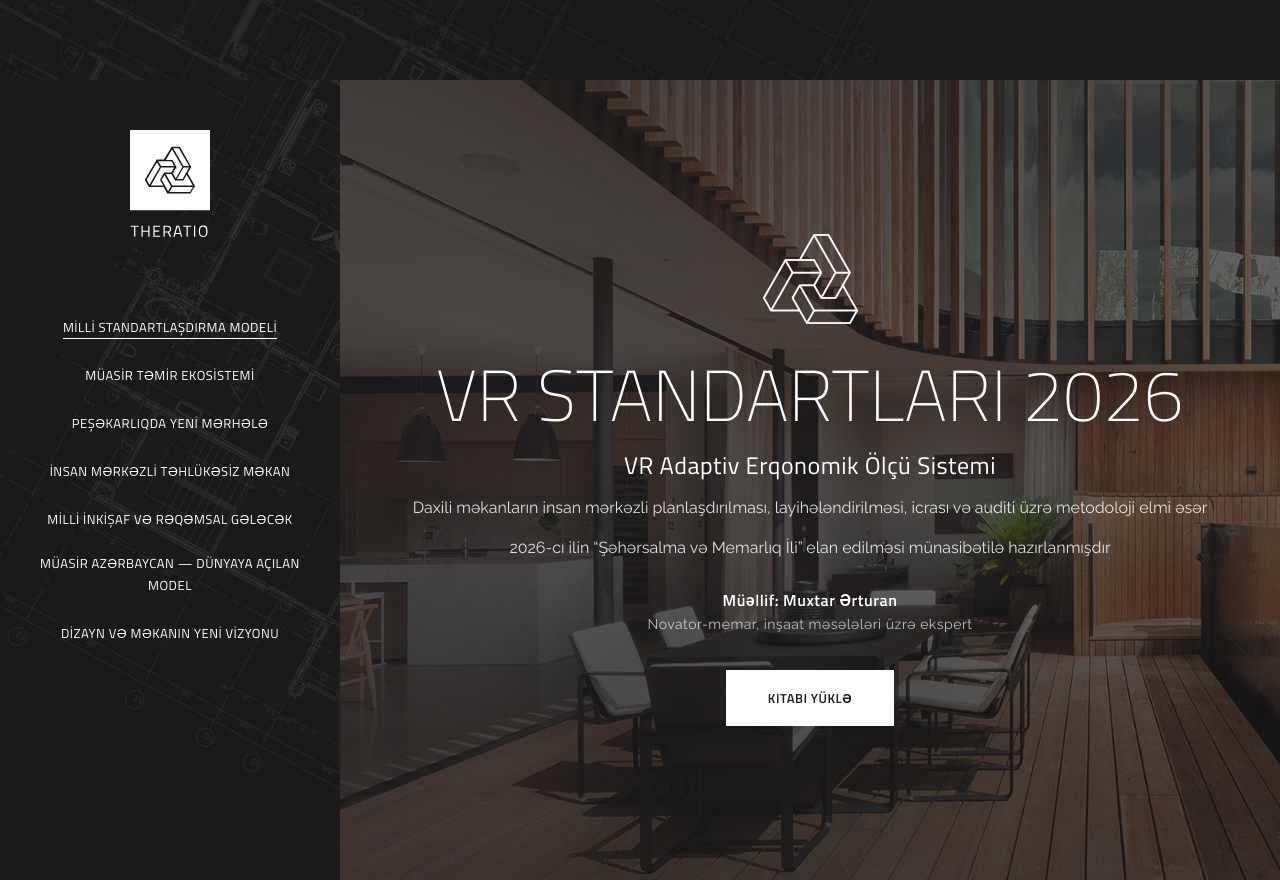
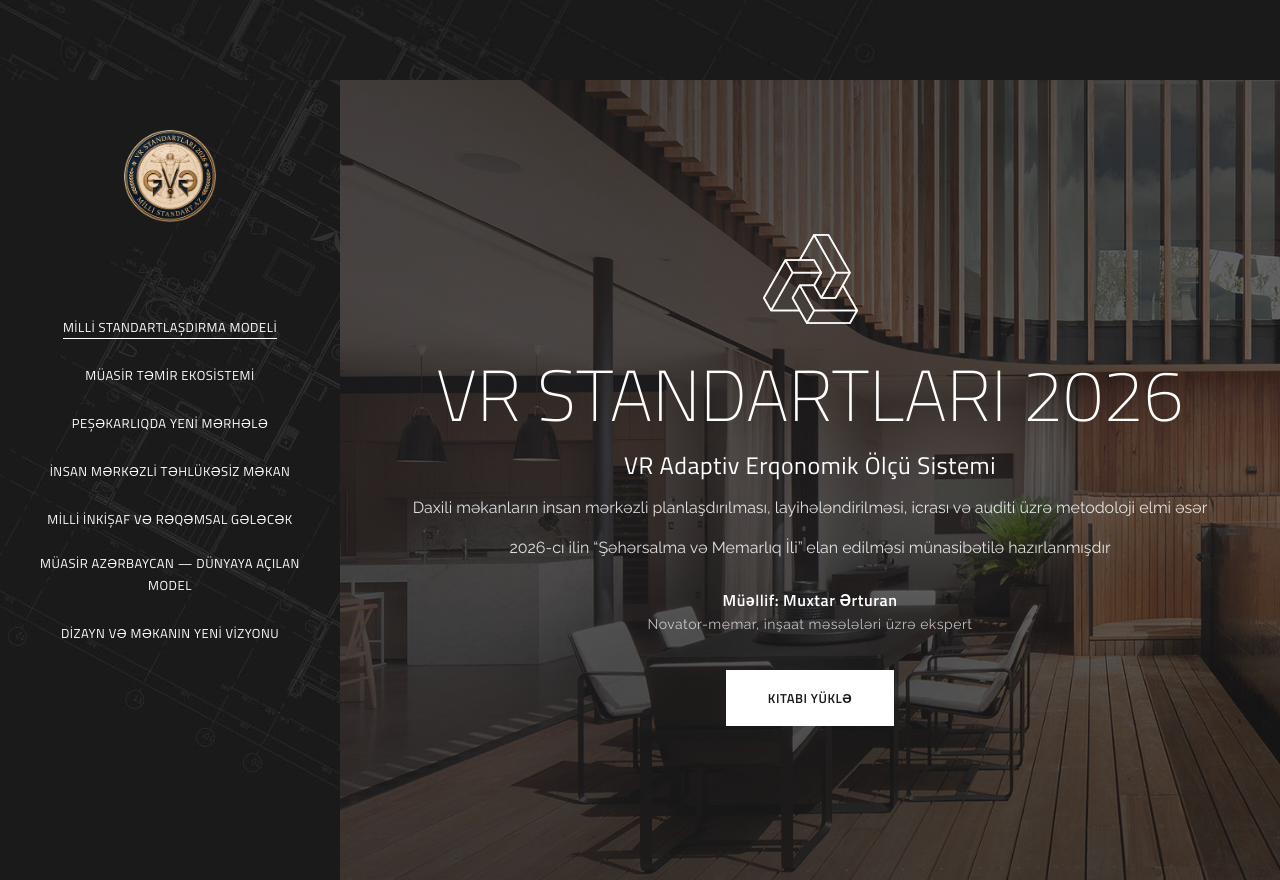
Before and after one commit to feyruzalizada/VRprogect, a Next.js app: page / in a window 1280 px wide. Shown: the part 1040-1920 px from the top of the page. Built offline with nearby package versions, Linux system fonts and the light colour scheme.

Commit message:
Use the VR logo in the showcase sidebar

```diff
--- a/src/components/SideNavShowcase.module.css
+++ b/src/components/SideNavShowcase.module.css
@@ -24,7 +24,7 @@
 }
 
 .logo img {
-  width: 80px;
+  width: 92px;
   height: auto;
 }
 
--- a/src/components/SideNavShowcase.tsx
+++ b/src/components/SideNavShowcase.tsx
@@ -22,8 +22,8 @@ export default function SideNavShowcase() {
   return (
     <section className={styles.section}>
       <aside className={styles.aside}>
-        <Link href="#" className={styles.logo} aria-label="Theratio">
-          <Image src={sideNav.logo} alt="" width={80} height={107} unoptimized />
+        <Link href="#" className={styles.logo} aria-label="VR Global Group">
+          <Image src={sideNav.logo} alt="" width={216} height={217} unoptimized />
         </Link>
 
         <nav className={styles.nav} aria-label="Showcase">
--- a/src/content/sidenav.ts
+++ b/src/content/sidenav.ts
@@ -18,7 +18,7 @@ export interface SideNavContent {
 }
 
 export const sideNav: SideNavContent = {
-  logo: "/images/home6.svg",
+  logo: "/images/vr_logo.png",
   links: [
     { label: "MİLLİ STANDARTLAŞDIRMA MODELİ", href: "#" },
     { label: "MÜASİR TƏMİR EKOSİSTEMİ", href: "#" },
```
Also changed, not shown: public/images/home6.svg (deleted).
